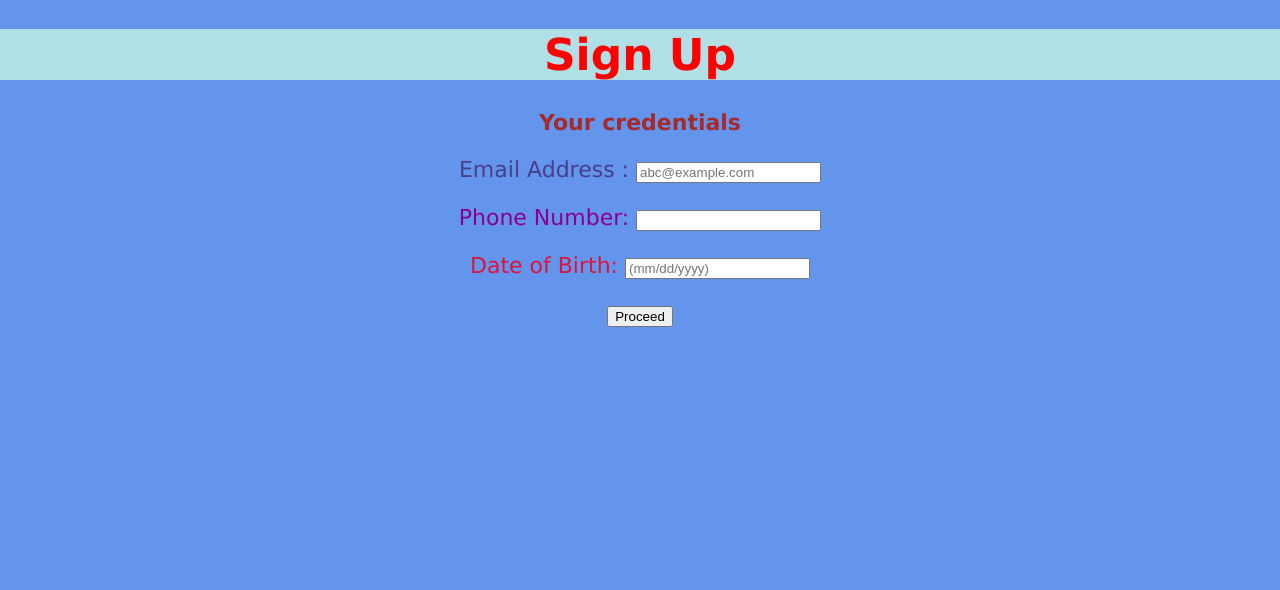
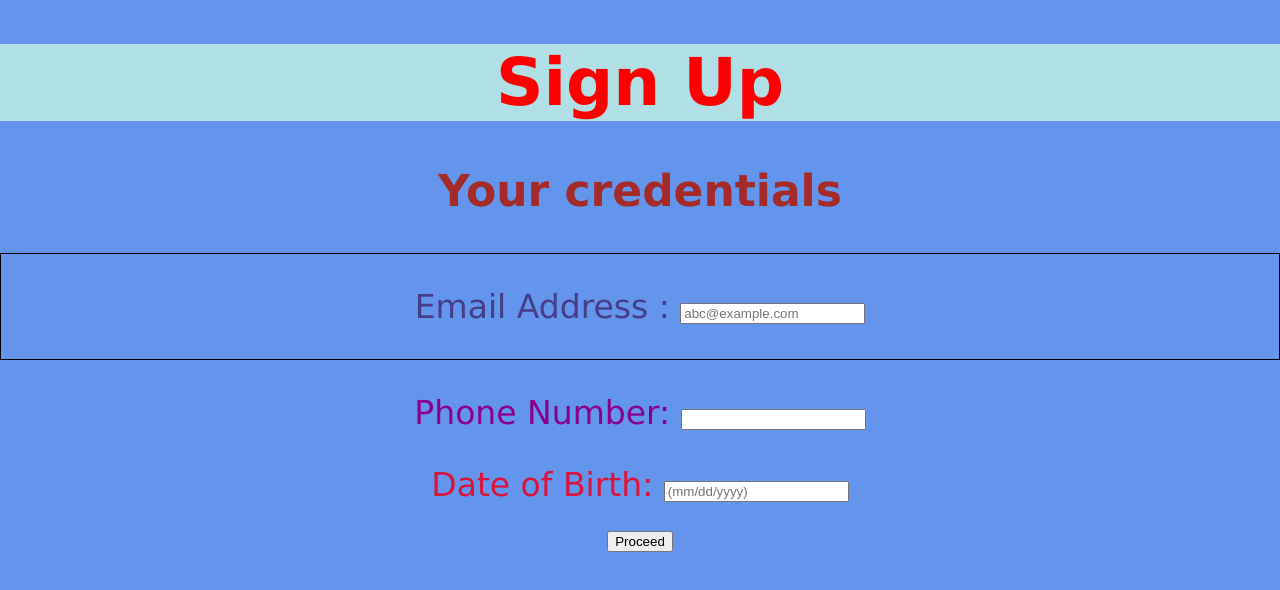
Before and after one commit to dpatel1996/Lab--3, a plain HTML site: page index.html in a window 1280 px wide. Drawn offline with Linux system fonts and the light colour scheme.

Commit message:
Trying to fix CSS

```diff
--- a/screen.css
+++ b/screen.css
@@ -14,26 +14,33 @@ body{
 h1 {
   background-color:	#B0E0E6; /*PowderBlue*/
   color: #FF0000;
+  font-size: 3em;
 }
 
 #first h2{
   color: 	#A52A2A; /*BROWN*/
-  font-size: 1em;
+  font-size: 2em;
 }
 
 #email{
 
  color: #483D8B;/*DARKSLATEBLUE*/
- font-size: 1em;
+ font-size: 1.5em;
+ width: auto;
+ height: auto;
+ border: 1px solid black;
+ box-sizing: border-box;
+ padding: auto;
 }
 
 #phoneNum p{
   color: #8B008B; /*DARK MAGENTA*/
-  font-size: 1em;
+  font-size: 1.5em;
+
 }
 
 #DOB label{
   color: 	#DC143C; /*CRIMSON*/
-  font-size: 1em;
+  font-size: 1.5em;
 
 }
```
